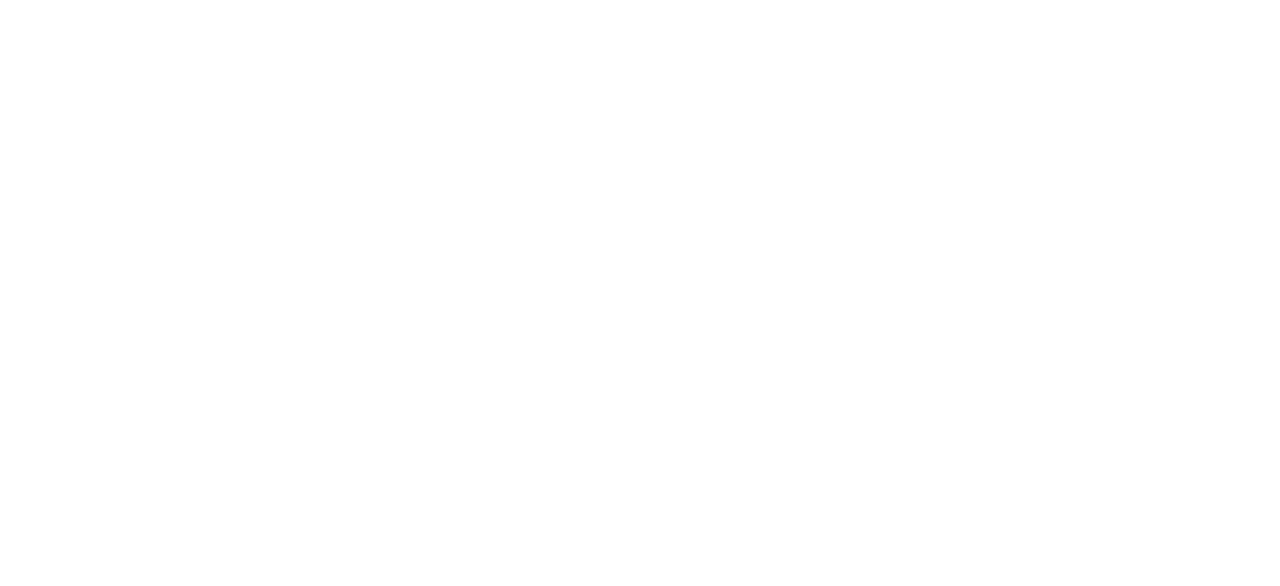
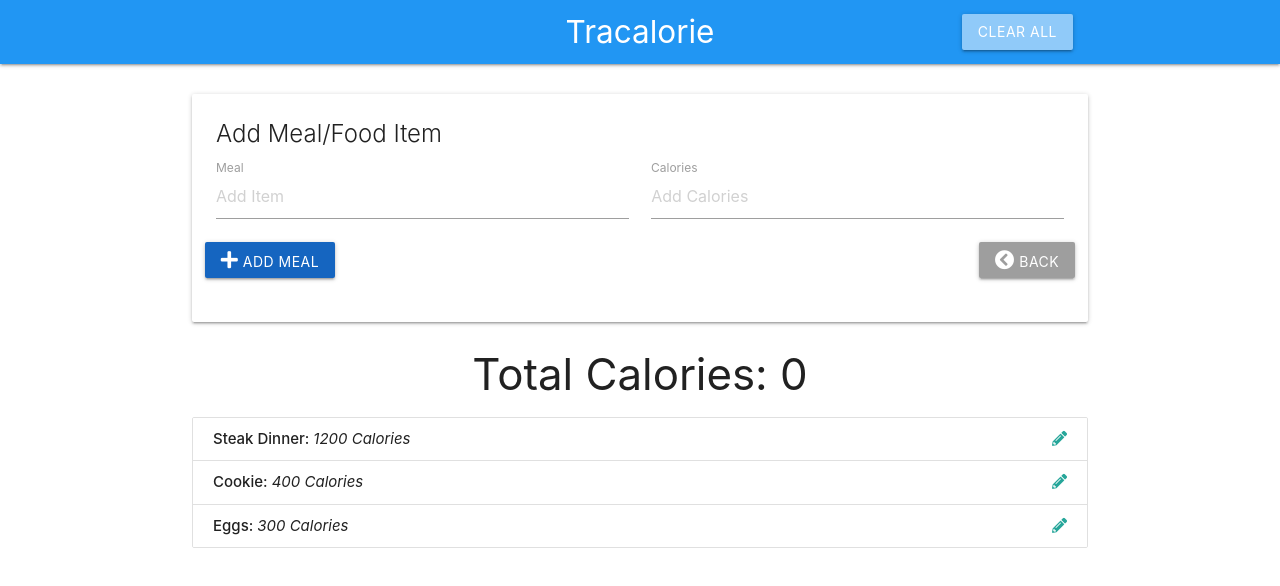
Before and after one commit to Zeztron/calorie-tracker, a plain HTML site: page index.html in a window 1280 px wide. Drawn offline with nearby package versions, Linux system fonts and the light colour scheme.

Commit message:
Created the UI

```diff
--- a/index.html
+++ b/index.html
@@ -4,9 +4,86 @@
     <meta charset="UTF-8">
     <meta name="viewport" content="width=device-width, initial-scale=1.0">
     <meta http-equiv="X-UA-Compatible" content="ie=edge">
+    <link rel="stylesheet" href="https://cdnjs.cloudflare.com/ajax/libs/materialize/1.0.0/css/materialize.min.css">
+    <link rel="stylesheet" href="https://use.fontawesome.com/releases/v5.5.0/css/all.css" integrity="sha384-B4dIYHKNBt8Bc12p+WXckhzcICo0wtJAoU8YZTY5qE0Id1GSseTk6S+L3BlXeVIU" crossorigin="anonymous">
     <title>Tracalorie | Meal & Calorie Tracker</title>
 </head>
 <body>
+    <nav>
+        <div class="nav-wrapper blue">
+            <div class="container">
+                <a href="#" class="brand-logo center">Tracalorie</a>
+                <ul class="right">
+                    <li><a href="#" class="clear-btn btn blue lighten-3">Clear All</a></li>
+                </ul>
+            </div>
+        </div>
+    </nav>
+    <br>
+    <div class="container">
+        <!-- Form Card -->
+        <div class="card">
+            <div class="card-content">
+                <span class="card-title">Add Meal/Food Item</span>
+                <form class="col">
+                    <div class="row clearfix">
+                        <div class="input-field col s6">
+                            <input type="text" placeholder="Add Item" id="item-name">
+                            <label for="item-name">Meal</label>
+                        </div>
+                        <div class="input-field col s6">
+                            <input type="text" placeholder="Add Calories" id="item-calories">
+                            <label for="item-calories">Calories</label>
+                        </div>
+                        <button class="add-btn btn blue darken-3"><i class="fa fa-plus"></i> Add Meal</button>
+                        <!-- <button class="update-btn btn orange"><i class="fas fa-edit"></i> Update Meal</button>
+                        <button class="delete-btn btn red"><i class="fas fa-times"></i> Delete Meal</button> -->
+                        <button class="back-btn btn grey right"><i class="fas fa-chevron-circle-left"></i> Back</button>
+                    </div>
+                </form>
+            </div>
+        </div>
 
+        <!-- Calorie Count -->
+        <h3 class="center-align">Total Calories: <span class="total-calories">0</span></h3>
+
+        <!-- Item List -->
+        <ul id="item-list" class="collection">
+            <li class="collection-item" id="item-0">
+                <strong>Steak Dinner: </strong> <em>1200 Calories</em>
+                <a href="#" class="secondary-content">
+                    <i class="fas fa-pencil-alt"></i>
+                </a>
+            </li>
+            <li class="collection-item" id="item-0">
+                <strong>Cookie: </strong> <em>400 Calories</em>
+                <a href="#" class="secondary-content">
+                    <i class="fas fa-pencil-alt"></i>
+                </a>
+            </li>
+            <li class="collection-item" id="item-0">
+                <strong>Eggs: </strong> <em>300 Calories</em>
+                <a href="#" class="secondary-content">
+                    <i class="fas fa-pencil-alt"></i>
+                </a>
+            </li>
+        </ul>
+    </div>
+
+
+
+
+
+
+
+
+
+
+
+
+
+
+    <script src="https://cdnjs.cloudflare.com/ajax/libs/jquery/3.3.1/jquery.min.js"></script>
+    <script src="https://cdnjs.cloudflare.com/ajax/libs/materialize/1.0.0/js/materialize.min.js"></script>
 </body>
 </html>
```
Also changed, not shown: app.js (added).
